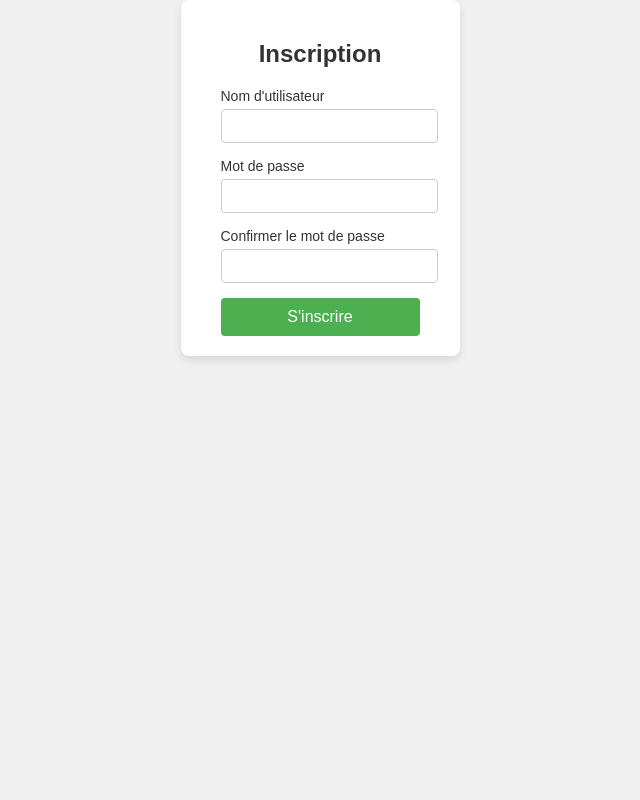
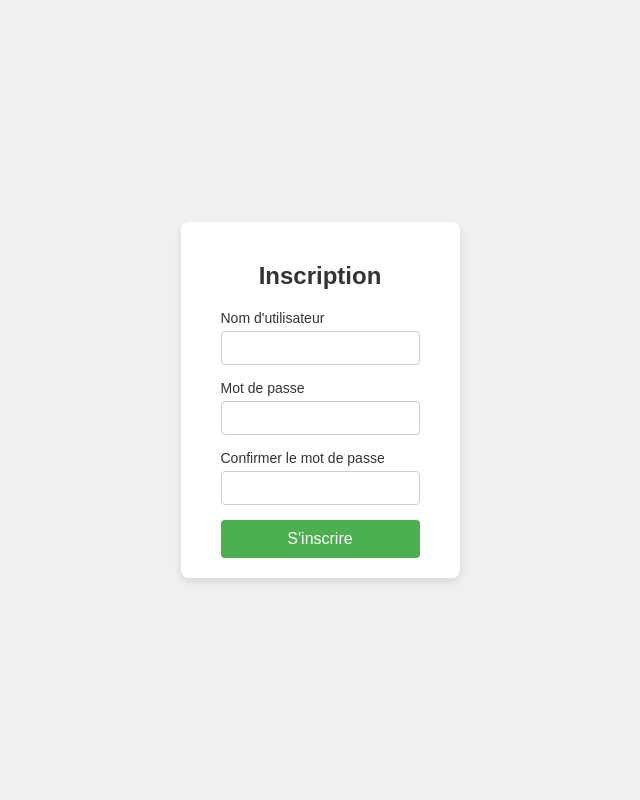
Before and after one commit to rsjzoe/gestion-bibliotheque, a CodeIgniter 4 app: the page made by app/Views/inscription.php in a window 1280 px wide. Shown: the whole page, without its empty margins (320-960 px from the left). Run offline with PHP 8.4 and a stand-in for CodeIgniter, Linux system fonts and the light colour scheme; the template is opened without the code that fills it, so the values that code supplies are empty; some libraries are stand-ins or nearby versions.

Commit message:
fix design auth

```diff
--- a/public/css/style.css
+++ b/public/css/style.css
@@ -1,16 +1,20 @@
+* {
+  box-sizing: border-box;
+}
+
 body {
   font-family: Arial, sans-serif;
   background-color: #f0f0f0;
   height: 100vh;
   margin: 0;
 }
-.form-center{
+.form-center {
   display: flex;
   justify-content: center;
   align-items: center;
-
+  height: 100vh;
 }
-.text-red{
+.text-red {
   color: red;
 }
 .form-container {
```
